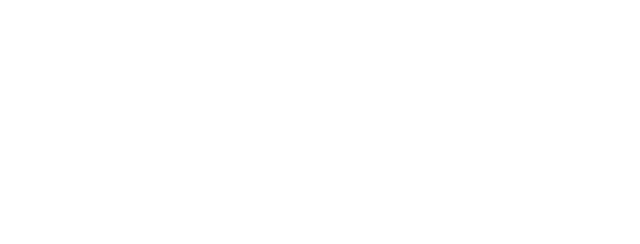
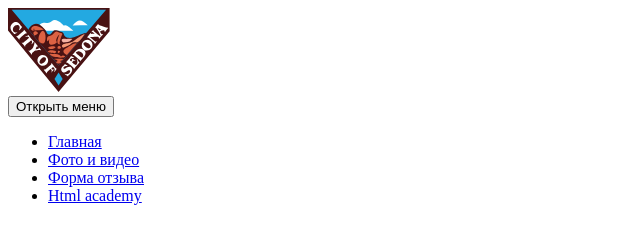
Before and after one commit to Irina4567/Project-Sedona-Adaptive, a website: page source/index.html in a window 1280 px wide. Shown: the whole page, without its empty margins (0-640 px from the left). Drawn offline with Linux system fonts and the light colour scheme.

Commit message:
Шапка готова

```diff
--- a/source/index.html
+++ b/source/index.html
@@ -1,10 +1,46 @@
 <!DOCTYPE html>
 <html lang="ru">
-<head>
+<head class="page">
   <meta charset="UTF-8">
-  <title>Document</title>
+  <title>Sedona</title>
 </head>
-<body>
+<body class="page__body">
+  <header class="page-header">
+    <a class="page-header__logo">
+      <img src="img/logotype.svg" width="102" height="84" alt="City of Sedona">
+    </a>
+    <nav class="main-nav">
+      <button class="main-nav__toogle" type="button">
+        <span class="visualy-hidden">
+          Открыть меню
+        </span>
+      </button>
+      <div class="main-nav__wrapper">
+        <ul class="main-nav__list">
+          <li class="main-nav__item main-nav__item-current">
+            <a href="#">
+              Главная
+            </a>
+          </li>
+          <li class="main-nav__item">
+            <a href="catalog.html">
+              Фото и видео
+            </a>
+          </li>
+          <li class="main-nav__item">
+            <a href="form.html">
+              Форма отзыва
+            </a>
+          </li>
+          <li class="main-nav__item">
+            <a href="#">
+              Html academy
+            </a>
+          </li>
+        </ul>
+      </div>
+    </nav>
 
+  </header>
 </body>
 </html>
```
